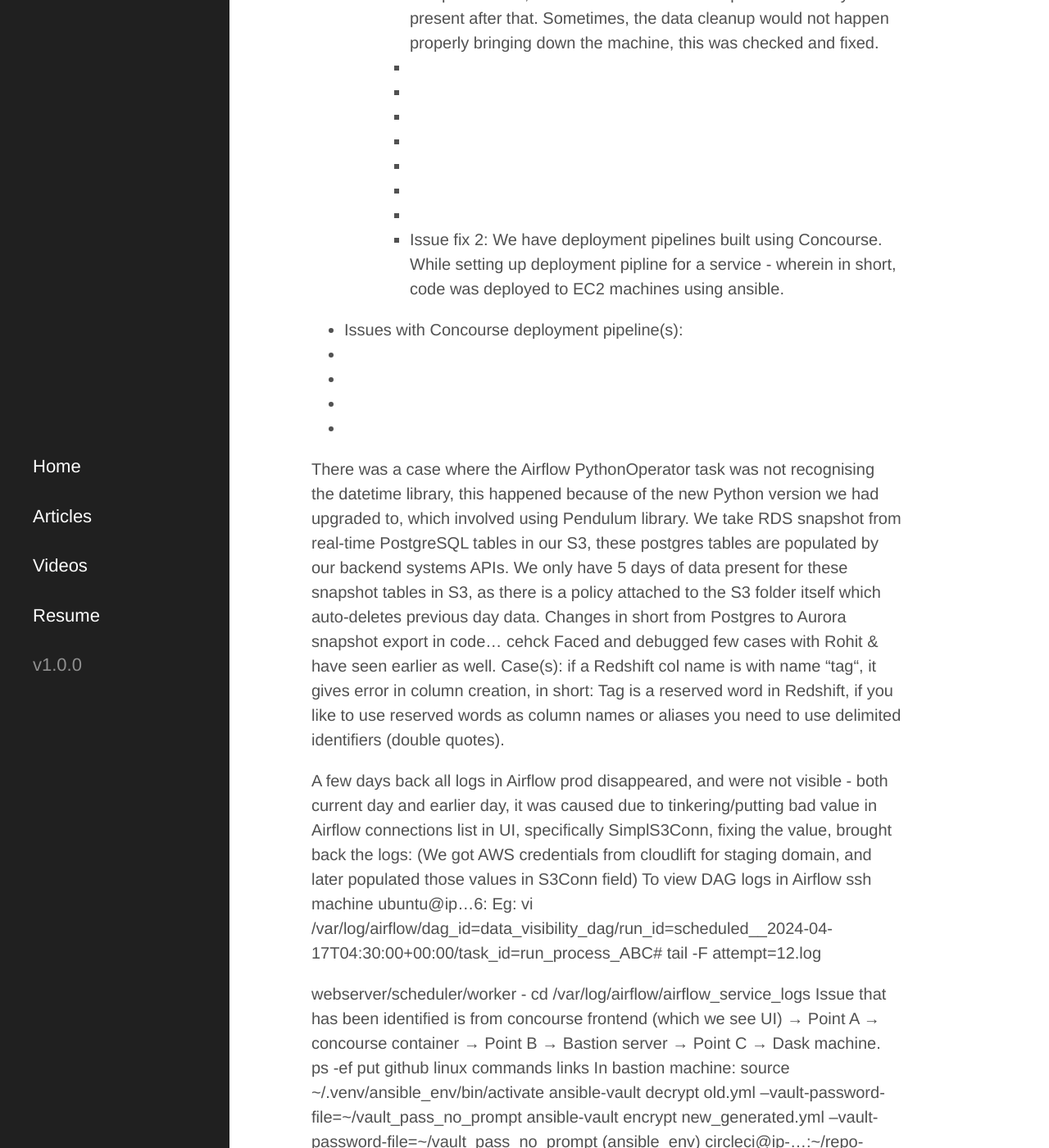
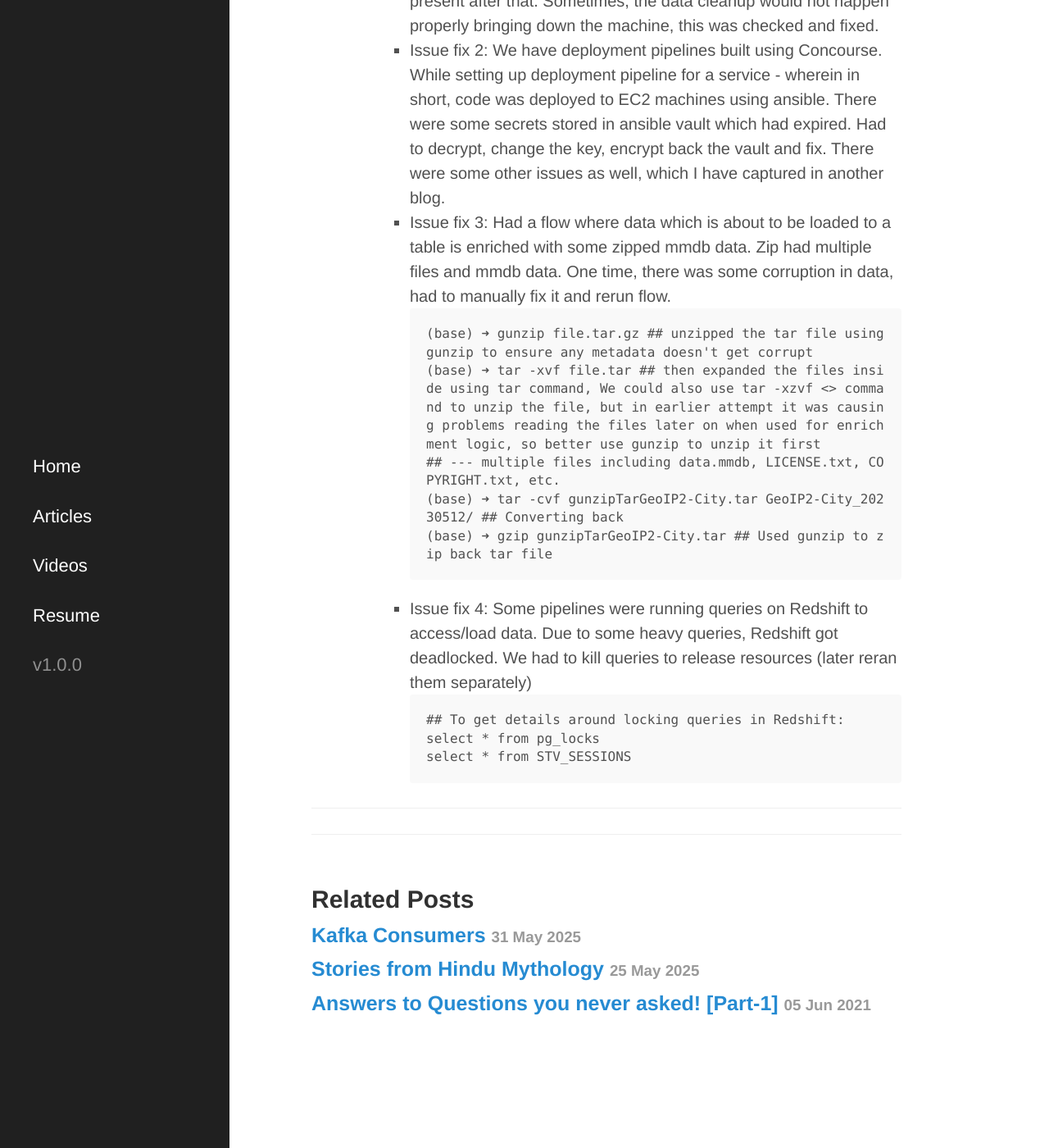
Before and after one commit to surajvm1/surajv311.github.io, a Jekyll site: the page built from _posts/2024-05-25-tech-issues-faced.md, in a window 1280 px wide and 1400 px high, scrolled down 8600 px. Shown: the whole window at 82% size. Built offline with Jekyll 4.4.1, drawn with Linux system fonts in a browser that asks for light colours; some web fonts are replaced; some of the changed text lies outside the part shown.

Commit message:
updated issue fix article

````diff
--- a/_posts/2024-05-25-tech-issues-faced.md
+++ b/_posts/2024-05-25-tech-issues-faced.md
@@ -64,6 +64,8 @@
       exit
       ```
     - Issue fix 10: Had a requirement to re-parse old data (of some years) for some events in table. Did an interesting thing, created a temporary backfill workflow and pointed staging to prod tables and (same temporary workflow in prod) prod workflows anyways were inline. And triggered backfill workflows of both envs to prod, which ran non-stop and was loaded; When our other critical workflows were triggered on prod, since our machines were already running heavy with backfill, they did not have resources and when other workflows too got triggered, the over burden killed the machines and there was outage. Had to fix things, and slow down the backfill in chunks and ensuring when critical workflows run, backfill is not running. Of course, this could've been handled in better way.
+    - Issue fix 11: Had a case where the Airflow PythonOperator task was not recognising the datetime library, this happened because of the new Python version we had upgraded to, which involved using Pendulum library rather so fixed using the same.
+    - Issue fix 12: All task/job logs in Airflow UI disappeared, and were not visible - both current day and earlier day, it was caused due to tinkering/putting bad value in Airflow connections list in the UI. Fixing value there fixed the issue - it was related to a variable having credentials to connect to S3 where logs are persisted.
 
   - Pipeline 2: As seen below, at a high level it's a snapshot batch job pipeline where snapshot/backup of the OLTP Postgres tables is taken everyday and exported to S3, data of it is accessed from different OLAP tables. As running analytical queries on OLTP tables can be heavy. Basically, there is a snapshot scheduled at AWS RDS end for tables everyday. Once the snapshot is ready, there are workflows which export this data.
     - <img src="{{ site.baseurl }}/public/images/rds-data-pipeline.png" alt="Rds data pipeline" class="blog-image">
@@ -72,7 +74,7 @@
     - Issue fix 3: Upstream tables in RDS were deprecated, hence when they were exported by the system there was no data causing impact in some of the workflows. Dependency from them was removed.
     - Issue fix 4: RDS Redshift tables are loaded from parquet data. If there is a mismatch in columns in underlying parquet and the defined table, the new columns are dropped or created with null value + datatype typecasting is done, if no mismatch then data loaded as it is -> Code is designed in such way. In one case, there was a mismatch case, but even after typecasting, loading it to Redshift was giving issue, hence in the end had to create the missing columns so its loaded directly.
       ```
-      # Sample code of typecasting
+      # Sample pseudocode of typecasting
       for field in agg_data_table.fields:
         col = field.name
         if col not in raw_df:
@@ -150,67 +138,20 @@
 
   - Other pipelines:
     - Issue fix 1: In one pipeline, we had a sqoop workflow in an EC2 machine, which fetched data from external db's to the machine, and dumped it to S3, meanwhile it would clean-up the in-memory data present after that. Sometimes, the data cleanup would not happen properly bringing down the machine, this was checked and fixed.
-    -
-    -
-    -
-    -
-    -
-    -
-    -
-    - Issue fix 2: We have deployment pipelines built using Concourse. While setting up deployment pipline for a service - wherein in short, code was deployed to EC2 machines using ansible.
-
-- Issues with Concourse deployment pipeline(s):
--
--
--
-  -
-
-There was a case where the Airflow PythonOperator task was not recognising the datetime library, this happened because of the new Python version we had upgraded to, which involved using Pendulum library.
-We take RDS snapshot from real-time PostgreSQL tables in our S3, these postgres tables are populated by our backend systems APIs. We only have 5 days of data present for these snapshot tables in S3, as there is a policy attached to the S3 folder itself which auto-deletes previous day data.
-Changes in short from Postgres to Aurora snapshot export in code... cehck
-Faced and debugged few cases with Rohit & have seen earlier as well. Case(s): if a Redshift col name is with name “tag“, it gives error in column creation, in short:
-Tag is a reserved word in Redshift, if you like to use reserved words as column names or aliases you need to use delimited identifiers (double quotes).
-
-A few days back all logs in Airflow prod disappeared, and were not visible - both current day and earlier day, it was caused due to tinkering/putting bad value in Airflow connections list in UI, specifically SimplS3Conn, fixing the value, brought back the logs: (We got AWS credentials from cloudlift for staging domain, and later populated those values in S3Conn field)
-To view DAG logs in Airflow ssh machine ubuntu@ip...6: Eg: vi /var/log/airflow/dag_id=data_visibility_dag/run_id=scheduled__2024-04-17T04:30:00+00:00/task_id=run_process_ABC# tail -F attempt\=12.log
-
-
-webserver/scheduler/worker - cd /var/log/airflow/airflow_service_logs
-Issue that has been identified is from concourse frontend (which we see UI) → Point A → concourse container → Point B → Bastion server → Point C → Dask machine.  ps -ef put github linux commands links
-In bastion machine:
-source ~/.venv/ansible_env/bin/activate
-ansible-vault decrypt old.yml --vault-password-file=~/vault_pass_no_prompt
-ansible-vault encrypt new_generated.yml --vault-password-file=~/vault_pass_no_prompt
-(ansible_env) circleci@ip-...:~/repo-name/deploy/ansible/inventories/de-staging/group_vars/all$ ansible-vault decrypt migrated_values.yml --vault-password-file=~/vault_pass_no_prompt
-Decryption successful
-tail -f /var/log/syslog
-In concourse yml:
-To get latest commit sha in staging:
-last_merge_commit=$(git reflog | grep 'merge' | head -n 1)
-sha=$(echo $last_merge_commit | awk '{print $4}' | awk -F ":" '{print $1}')
-To get latest commit sha in prod:
-sha=`git rev-parse HEAD`
-Others:
-ssh circleci@...
-fly -t data intercept -j etl-pipes/deploy_to_staging_dask
-fly --target ci-devops login --concourse-url https://concourse.getsimpl.co --team-name data
-circleci@ip...: source ~/.venv/ansible_env/bin/activate
-
-(base) ➜ gunzip originalGeoIP2-City.tar.gz ## unzipped the tar file using gunzip to ensure any metadata doesn't get corrupt
-(base) ➜ tar -xvf originalGeoIP2-City.tar ## then expanded the files inside using tar command, We could also use tar -xzvf <> command to unzip the file, but in earlier attempt it was causing problems reading it later on, so better use gunzip to unzip it first
-x GeoIP2-City_20240611/
-x GeoIP2-City_20240611/LICENSE.txt
-x GeoIP2-City_20240611/COPYRIGHT.txt
-x GeoIP2-City_20240611/GeoIP2-City.mmdb
-x GeoIP2-City_20240611/README.txt
-(base) ➜ tar -cvf gunzipTarGeoIP2-City.tar GeoIP2-City_20230512/ ## Next just changed the name of folder and converted the folder files back into a tar file
-a GeoIP2-City_20230512
-a GeoIP2-City_20230512/COPYRIGHT.txt
-a GeoIP2-City_20230512/GeoIP2-City.mmdb
-a GeoIP2-City_20230512/README.txt
-a GeoIP2-City_20230512/LICENSE.txt
-(base) ➜ gzip gunzipTarGeoIP2-City.tar ## Used gunzip to zip back tar file
-
-Then I tried reading code from above earlier code in Databricks - And it worked.
+    - Issue fix 2: We have deployment pipelines built using Concourse. While setting up deployment pipeline for a service - wherein in short, code was deployed to EC2 machines using ansible. There were some secrets stored in ansible vault which had expired. Had to decrypt, change the key, encrypt back the vault and fix. There were some other issues as well, which I have captured in another blog.
+    - Issue fix 3: Had a flow where data which is about to be loaded to a table is enriched with some zipped mmdb data. Zip had multiple files and mmdb data. One time, there was some corruption in data, had to manually fix it and rerun flow.
+      ```
+      (base) ➜ gunzip file.tar.gz ## unzipped the tar file using gunzip to ensure any metadata doesn't get corrupt
+      (base) ➜ tar -xvf file.tar ## then expanded the files inside using tar command, We could also use tar -xzvf <> command to unzip the file, but in earlier attempt it was causing problems reading the files later on when used for enrichment logic, so better use gunzip to unzip it first
+      ## --- multiple files including data.mmdb, LICENSE.txt, COPYRIGHT.txt, etc.
+      (base) ➜ tar -cvf gunzipTarGeoIP2-City.tar GeoIP2-City_20230512/ ## Converting back
+      (base) ➜ gzip gunzipTarGeoIP2-City.tar ## Used gunzip to zip back tar file
+      ```
+    - Issue fix 4: Some pipelines were running queries on Redshift to access/load data. Due to some heavy queries, Redshift got deadlocked. We had to kill queries to release resources (later reran them separately)
+      ```
+      ## To get details around locking queries in Redshift:
+      select * from pg_locks
+      select * from STV_SESSIONS
+      ```
 
 ----------------
````
Also changed, not shown: other parts of _posts/2024-05-25-tech-issues-faced.md (+16 -30 lines).
